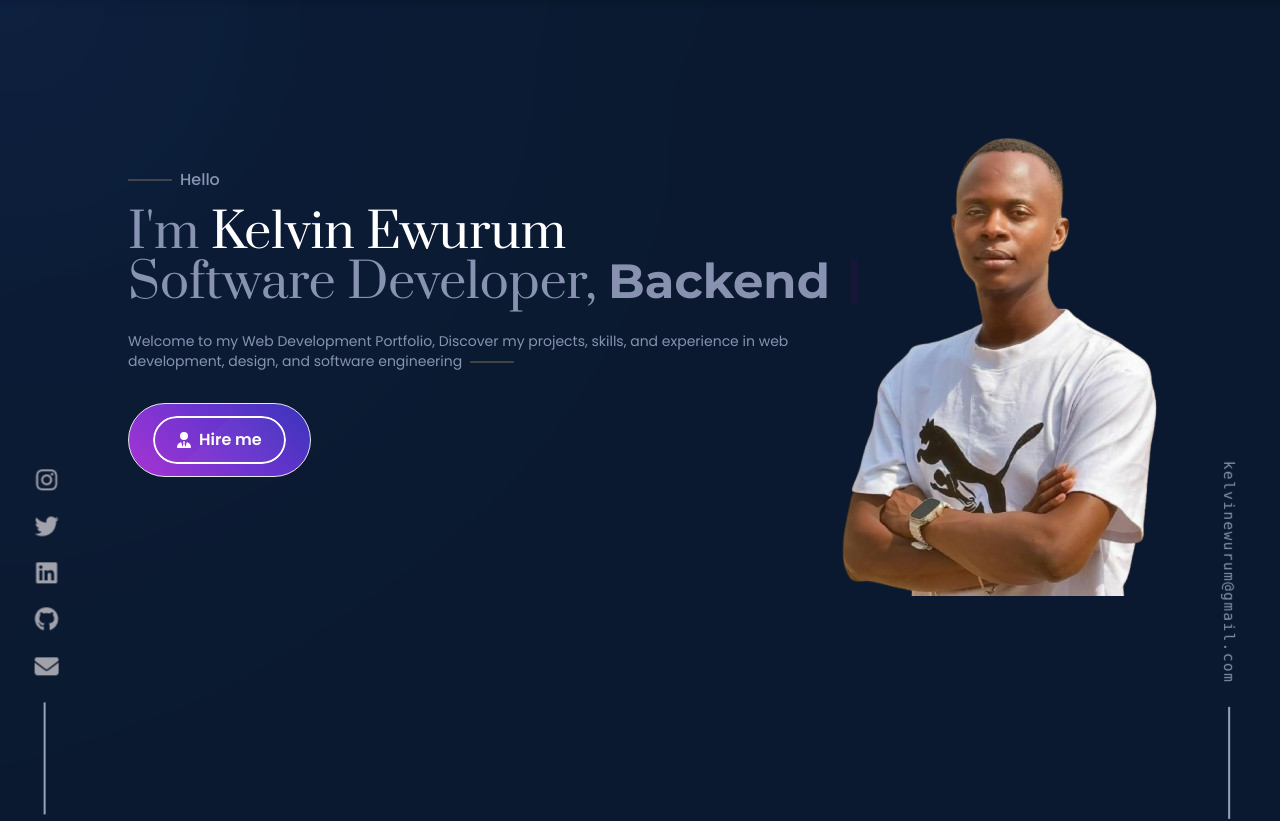
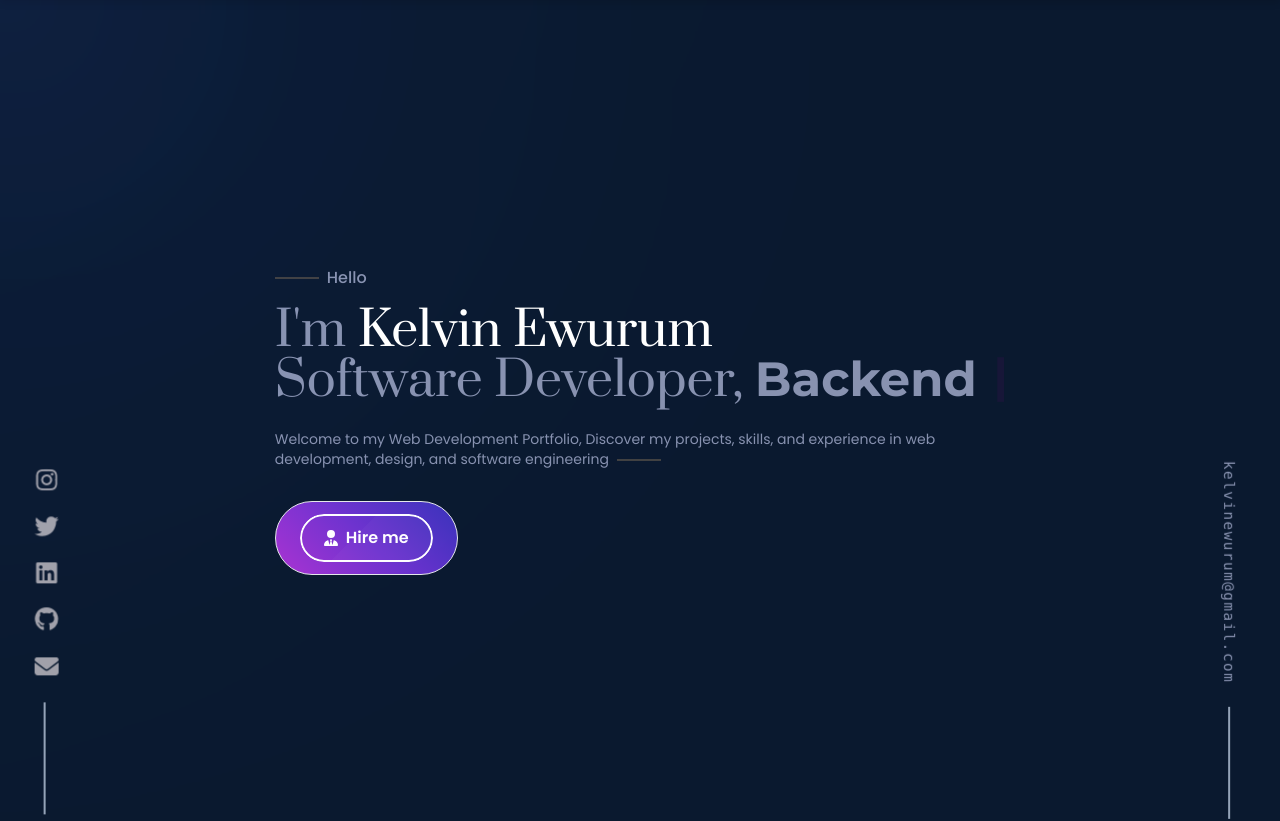
Before and after one commit to kelvinempires/portfolio-react, a React (Vite) app: page / in a window 1280 px wide. Shown: the top 821 px of the page. Built offline with nearby package versions, Linux system fonts and the light colour scheme; a web font is replaced by a local one.

Commit message:
hero section updated

```diff
--- a/src/components/HeroSection.jsx
+++ b/src/components/HeroSection.jsx
@@ -1,6 +1,5 @@
 import { FontAwesomeIcon } from "@fortawesome/react-fontawesome";
 import { faUserTie } from "@fortawesome/free-solid-svg-icons";
-import heroPics1 from "../assets/kelvin.png";
 import { useTypewriter, Cursor } from "react-simple-typewriter";
 
 
@@ -28,10 +27,9 @@
 
   return (
     <section className="flex">
-      {/* <SocialIcons /> */}
       <div
         id="home"
-        className="h-screen  md:mt-24 mt-16 w-screen max-w-7xl mx-auto overflow-hidden relative md:py-8 py-12 px-8 md:px-24   sm:mt-20 sm:px-8 "
+        className="h-screen flex flex-col items-center justify-center  max-w-7xl mx-auto "
       >
         <div className="relative z-10 bottom-0 mt-5 sm:mt-10">
           <div className="flex items-center gap-2">
@@ -98,11 +96,6 @@
             </a>
           </button>
         </div>
-        <img
-          src={heroPics1}
-          alt="profile"
-          className={`absolute bottom-0 top-0 right-[-60px] sm:right-[-20px] object-right-bottom`}
-        />
       </div>
     </section>
   );
```
